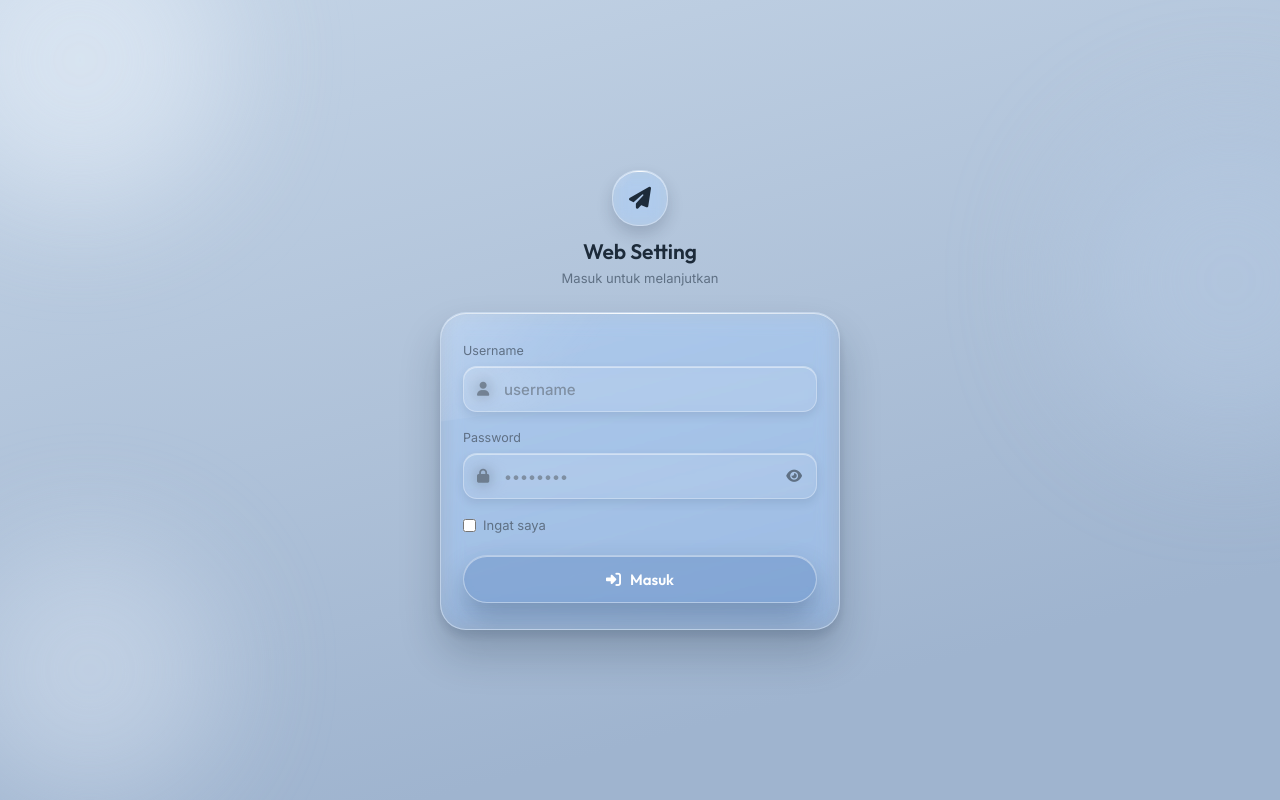
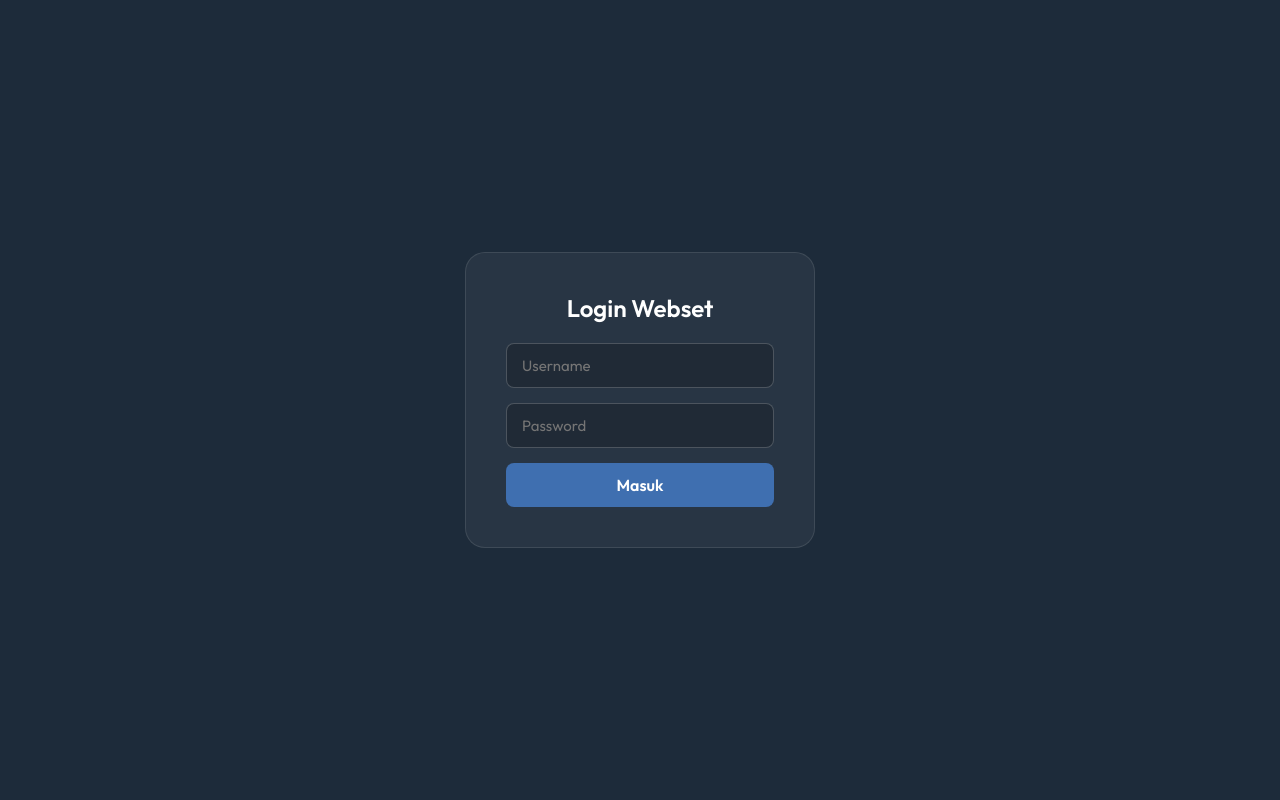
Before and after one commit to Doken123/web-set, a website: page index.html in a window 1280 px wide. Drawn offline with Linux system fonts and the light colour scheme.

Commit message:
Update index.html

```diff
--- a/index.html
+++ b/index.html
@@ -2,267 +2,44 @@
 <html lang="id">
 <head>
 <meta charset="UTF-8">
-<meta name="viewport" content="width=device-width, initial-scale=1">
-<title>Login</title>
-<link rel="preconnect" href="https://fonts.googleapis.com">
-<link href="https://fonts.googleapis.com/css2?family=Outfit:wght@500;600;700&family=Inter:wght@400;500;600&display=swap" rel="stylesheet">
-<link rel="stylesheet" href="https://cdnjs.cloudflare.com/ajax/libs/font-awesome/6.5.1/css/all.min.css">
+<meta name="viewport" content="width=device-width, initial-scale=1.0">
+<title>Login Webset</title>
+<link href="https://fonts.googleapis.com/css2?family=Outfit:wght@400;600&display=swap" rel="stylesheet">
 <style>
-  :root{
-    --bg-1:#c4d4e6;
-    --bg-2:#9fb4cf;
-    --ink:#1d2b3a;
-    --muted:#5f7084;
-    --blue:#3f6fb0;
-  }
-  *{box-sizing:border-box;margin:0;padding:0}
-
-  body{
-    font-family:'Inter',sans-serif;
-    min-height:100vh;
-    color:var(--ink);
-    background:linear-gradient(165deg,var(--bg-1),var(--bg-2) 80%);
-    overflow-x:hidden;
-    display:flex;
-    align-items:center;
-    justify-content:center;
-    padding:24px 16px;
-  }
-
-  .blob{
-    position:fixed;
-    border-radius:50%;
-    filter:blur(60px);
-    z-index:0;
-    pointer-events:none;
-  }
-  .b1{width:300px;height:300px;top:-90px;left:-70px;background:#eaf2fb;opacity:.55}
-  .b2{width:320px;height:320px;top:120px;right:-110px;background:#b7cbe4;opacity:.5}
-  .b3{width:260px;height:260px;bottom:0;left:-40px;background:#dfe9f6;opacity:.45}
-
-  .wrap{position:relative;z-index:1;width:100%;max-width:400px}
-
-  .brand{
-    display:flex;
-    flex-direction:column;
-    align-items:center;
-    gap:12px;
-    margin-bottom:26px;
-  }
-  .mark{
-    width:56px;height:56px;
-    border-radius:18px;
-    display:flex;align-items:center;justify-content:center;
-    color:var(--ink);
-    font-size:22px;
-  }
-  .brand h1{
-    font-family:'Outfit',sans-serif;
-    font-size:21px;
-    font-weight:600;
-    color:var(--ink);
-  }
-  .brand p{
-    font-size:13px;
-    color:var(--muted);
-    margin-top:-6px;
-  }
-
-  /* ============ TRUE LIQUID GLASS, with real depth ============ */
-  .glass{
-    position:relative;
-    border-radius:26px;
-    background:rgba(255,255,255,.05);
-    backdrop-filter:blur(10px) saturate(160%);
-    -webkit-backdrop-filter:blur(10px) saturate(160%);
-    border:1px solid rgba(255,255,255,.28);
-    overflow:hidden;
-    box-shadow:
-      0 1px 0 rgba(255,255,255,.55) inset,
-      0 -14px 20px rgba(20,35,55,.07) inset,
-      0 24px 40px rgba(20,35,55,.22),
-      0 6px 10px rgba(20,35,55,.12);
-  }
-  .glass::before{
-    content:"";
-    position:absolute;
-    top:-40%;left:-20%;
-    width:85%;height:70%;
-    background:linear-gradient(135deg,rgba(255,255,255,.4),rgba(255,255,255,.05) 55%,transparent 70%);
-    transform:rotate(-8deg);
-    pointer-events:none;
-  }
-  .glass::after{
-    content:"";
-    position:absolute;
-    top:0;left:8%;right:8%;
-    height:1px;
-    background:linear-gradient(90deg,transparent,rgba(255,255,255,.85),transparent);
-  }
-  .glass > *{position:relative;z-index:1}
-
-  .mark{
-    background:rgba(255,255,255,.06);
-    backdrop-filter:blur(8px) saturate(160%);
-    -webkit-backdrop-filter:blur(8px) saturate(160%);
-    border:1px solid rgba(255,255,255,.32);
-    box-shadow:0 1px 0 rgba(255,255,255,.55) inset, 0 8px 16px rgba(20,35,55,.18);
-  }
-
-  .card{padding:30px 22px 26px}
-
-  .field-label{
-    display:block;
-    font-size:12.5px;
-    color:var(--muted);
-    margin-bottom:8px;
-  }
-  .group{margin-bottom:18px}
-
-  .input-wrap{position:relative}
-  .input-wrap i.leading{
-    position:absolute;
-    left:14px;top:50%;
-    transform:translateY(-50%);
-    color:var(--muted);
-    font-size:14px;
-    pointer-events:none;
-  }
-  .input-wrap .input{padding-left:40px}
-
-  .input{
-    width:100%;
-    height:46px;
-    border-radius:14px;
-    border:1px solid rgba(255,255,255,.3);
-    background:rgba(255,255,255,.06);
-    backdrop-filter:blur(8px);
-    box-shadow:0 1px 0 rgba(255,255,255,.45) inset, 0 4px 10px rgba(20,35,55,.1);
-    padding:0 13px;
-    font-family:inherit;
-    font-size:15px;
-    font-weight:500;
-    color:var(--ink);
-    outline:none;
-    transition:box-shadow .2s, border-color .2s;
-  }
-  .input::placeholder{color:#7f8fa2}
-  .input:focus{
-    border-color:rgba(63,111,176,.55);
-    box-shadow:0 0 0 4px rgba(63,111,176,.15), 0 1px 0 rgba(255,255,255,.45) inset;
-  }
-
-  .toggle-pass{
-    position:absolute;
-    right:5px;top:5px;
-    width:36px;height:36px;
-    border-radius:10px;
-    border:none;
-    background:transparent;
-    color:var(--muted);
-    display:flex;align-items:center;justify-content:center;
-    cursor:pointer;
-    font-size:14px;
-  }
-  .toggle-pass:focus-visible{outline:2px solid var(--blue);outline-offset:2px}
-
-  .remember{
-    display:flex;
-    align-items:center;
-    gap:7px;
-    color:var(--muted);
-    font-size:13px;
-    margin-bottom:22px;
-  }
-  .remember input{accent-color:var(--blue)}
-
-  .btn-login{
-    width:100%;
-    border:1px solid rgba(255,255,255,.4);
-    border-radius:999px;
-    background:rgba(63,111,176,.3);
-    backdrop-filter:blur(10px);
-    color:#fff;
-    font-family:'Outfit',sans-serif;
-    font-weight:600;
-    font-size:15px;
-    height:48px;
-    display:inline-flex;
-    align-items:center;
-    justify-content:center;
-    gap:9px;
-    cursor:pointer;
-    box-shadow:0 1px 0 rgba(255,255,255,.45) inset, 0 14px 28px rgba(30,50,75,.3);
-  }
-  .btn-login:active{transform:scale(.97)}
+    * { box-sizing: border-box; margin: 0; padding: 0; font-family: 'Outfit', sans-serif; }
+    body { background: #1d2b3a; display: flex; justify-content: center; align-items: center; min-height: 100vh; color: #fff; }
+    .login-box { background: rgba(255,255,255,0.05); padding: 40px; border-radius: 20px; border: 1px solid rgba(255,255,255,0.1); width: 100%; max-width: 350px; text-align: center; }
+    h2 { margin-bottom: 20px; font-weight: 600; }
+    .input { width: 100%; padding: 12px 15px; margin-bottom: 15px; border-radius: 8px; border: 1px solid rgba(255,255,255,0.2); background: rgba(0,0,0,0.2); color: #fff; outline: none; font-size: 15px; }
+    .input:focus { border-color: #3f6fb0; }
+    .btn { width: 100%; padding: 12px; border: none; border-radius: 8px; background: #3f6fb0; color: #fff; font-weight: 600; font-size: 16px; cursor: pointer; transition: 0.2s; }
+    .btn:active { transform: scale(0.98); }
+    #error { color: #ff6b6b; font-size: 13px; margin-bottom: 10px; display: none; }
 </style>
 </head>
 <body>
 
-<div class="blob b1"></div>
-<div class="blob b2"></div>
-<div class="blob b3"></div>
-
-<div class="wrap">
-  <div class="brand">
-    <div class="mark glass"><i class="fa-solid fa-paper-plane"></i></div>
-    <h1>Web Setting</h1>
-    <p>Masuk untuk melanjutkan</p>
-  </div>
-
-  <section class="glass card">
-    <div class="group">
-      <label class="field-label">Username</label>
-      <div class="input-wrap">
-        <i class="fa-solid fa-user leading"></i>
-        <input type="text" class="input" id="loginUsername" placeholder="username">
-      </div>
-    </div>
-
-    <div class="group">
-      <label class="field-label">Password</label>
-      <div class="input-wrap">
-        <i class="fa-solid fa-lock leading"></i>
-        <input type="password" class="input" id="loginPassword" placeholder="••••••••">
-        <button type="button" class="toggle-pass" id="togglePass"><i class="fa-solid fa-eye"></i></button>
-      </div>
-    </div>
-
-    <label class="remember">
-      <input type="checkbox">
-      Ingat saya
-    </label>
-
-    <button type="button" class="btn-login" id="btnLogin"><i class="fa-solid fa-right-to-bracket"></i> Masuk</button>
-  </section>
+<div class="login-box">
+    <h2>Login Webset</h2>
+    <div id="error">Username atau password salah!</div>
+    <input type="text" id="username" class="input" placeholder="Username">
+    <input type="password" id="password" class="input" placeholder="Password">
+    <button class="btn" onclick="loginWebset()">Masuk</button>
 </div>
 
 <script>
-  // Cek session, kalo udah login lempar ke dashboard
-  if(localStorage.getItem('web_session')) {
-      window.location.href = '/dashboard.html';
+    async function loginWebset() {
+        const user = document.getElementById('username').value;
+        const pass = document.getElementById('password').value;
+        const errorDiv = document.getElementById('error');
+
+        errorDiv.style.display = 'none';
+
+        if(!user || !pass) {
+            errorDiv.innerText = "Isi username dan password!";
+            errorDiv.style.display = 'block';
+            return;
         }
-
-  const toggleBtn = document.getElementById('togglePass');
-  const passInput = document.getElementById('loginPassword');
-  toggleBtn.addEventListener('click', () => {
-    const isHidden = passInput.type === 'password';
-    passInput.type = isHidden ? 'text' : 'password';
-    toggleBtn.innerHTML = isHidden
-      ? '<i class="fa-solid fa-eye-slash"></i>'
-      : '<i class="fa-solid fa-eye"></i>';
-  });
-
-  // LOGIKA LOGIN
-  document.getElementById('btnLogin').addEventListener('click', async function() {
-    const user = document.getElementById('loginUsername').value;
-    const pass = document.getElementById('loginPassword').value;
-    const btn = this;
-
-    if(!user || !pass) return alert("Harap isi Username dan Password!");
-
-    btn.innerHTML = '<i class="fa-solid fa-spinner fa-spin"></i> Memproses...';
-    btn.disabled = true;
 
         try {
             const res = await fetch('/api/auth', {
@@ -270,22 +47,23 @@
                 headers: { 'Content-Type': 'application/json' },
                 body: JSON.stringify({ username: user, password: pass })
             });
+
             const data = await res.json();
 
-        if(res.ok) {
-            localStorage.setItem('web_session', data.web_id); // Simpen web_id
+            if (data.success) {
+                // SIMPEN WEB_ID SAMA USERNAME KE LOCAL STORAGE
+                localStorage.setItem('web_session', data.web_id);
+                localStorage.setItem('admin_user', data.username);
                 window.location.href = '/dashboard.html';
             } else {
-            alert(data.error || "Login Gagal! Periksa kembali Username dan Password.");
+                errorDiv.innerText = data.error;
+                errorDiv.style.display = 'block';
             }
-    } catch(e) {
-        alert("Koneksi Error: " + e.message);
-    } finally {
-        btn.innerHTML = '<i class="fa-solid fa-right-to-bracket"></i> Masuk';
-        btn.disabled = false;
+        } catch (e) {
+            errorDiv.innerText = "Error Koneksi: " + e.message;
+            errorDiv.style.display = 'block';
         }
-  });
+    }
 </script>
-
 </body>
 </html>
```
Lines whose indentation alone changed are shown as unchanged.
